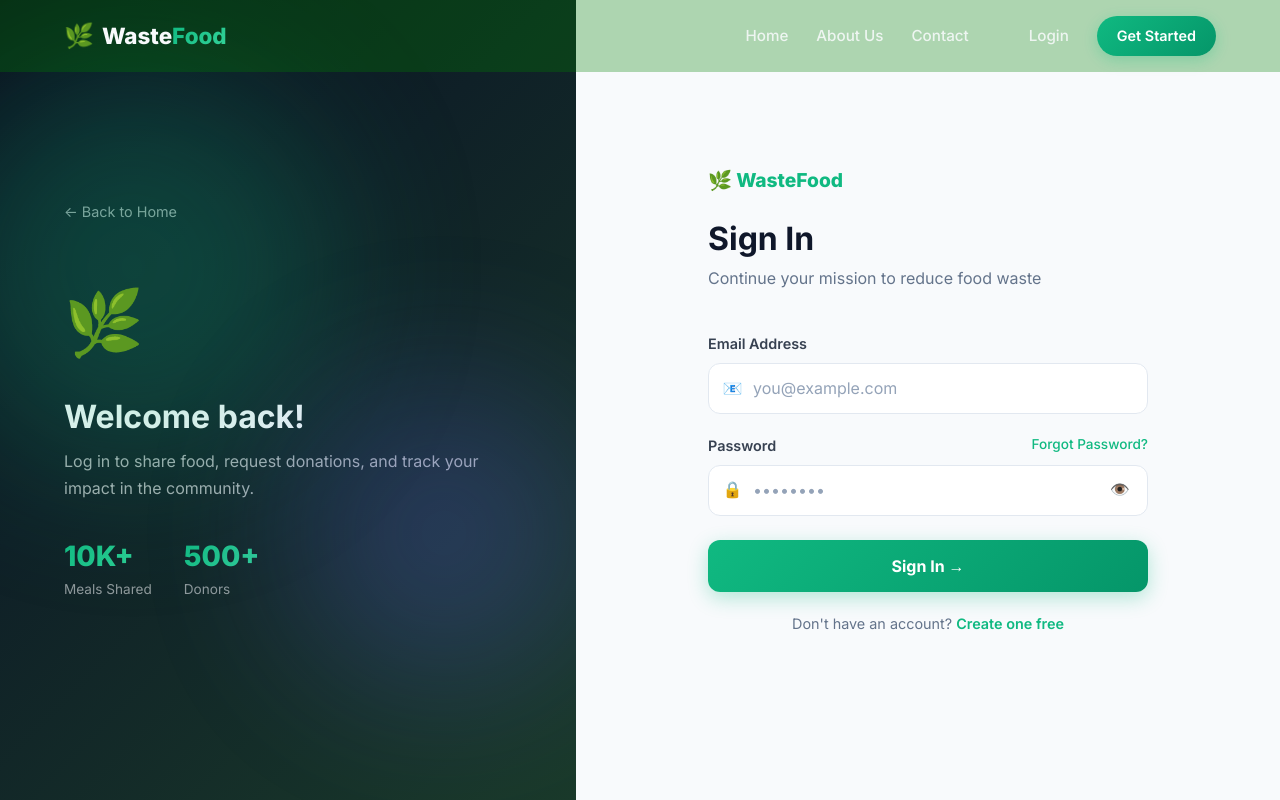
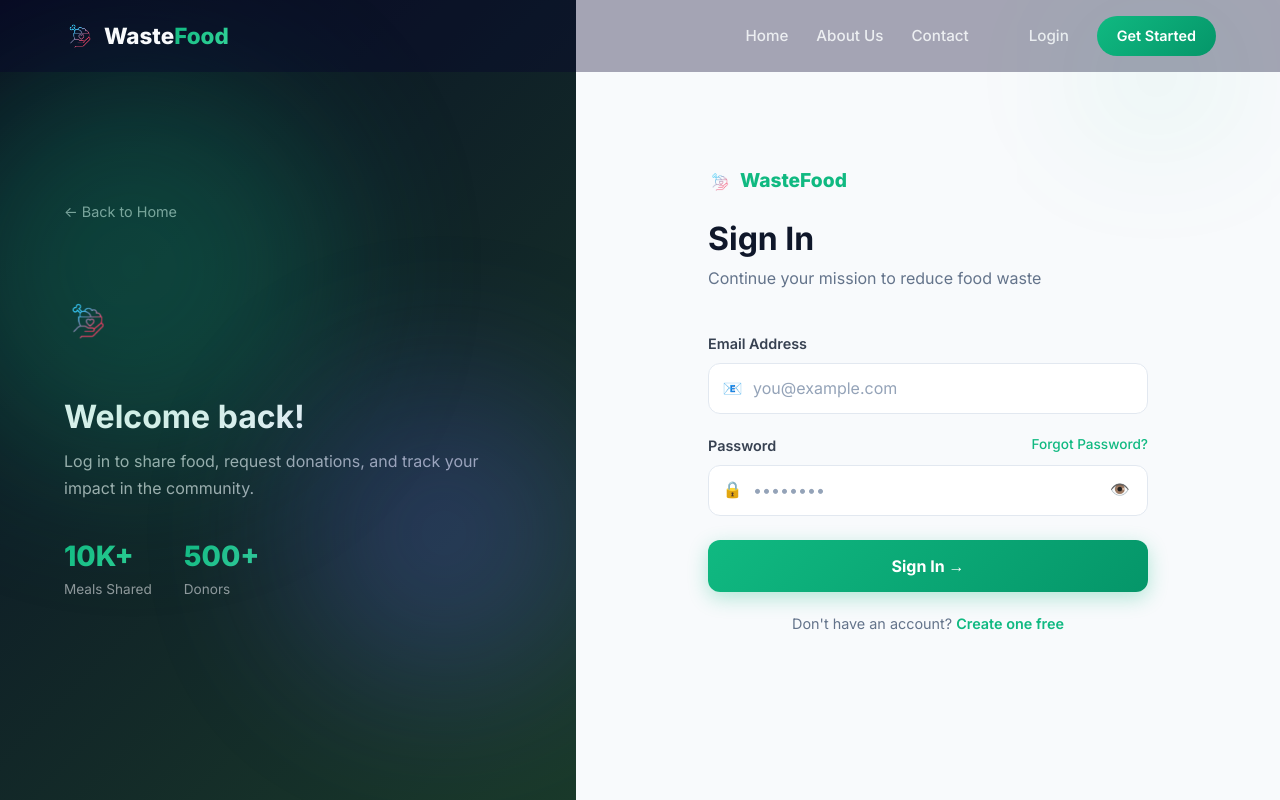
Before and after one commit to mallug18/food, a Vue app in the folder frontend/: page /login in a window 1280 px wide. Shown: the top 800 px of the page. Built offline with nearby package versions, Linux system fonts and the light colour scheme; no server answers.

Commit message:
added new annimation and added forget password and logo icon

```diff
--- a/frontend/index.html
+++ b/frontend/index.html
@@ -1,13 +1,16 @@
 <!DOCTYPE html>
 <html lang="">
+
 <head>
   <meta charset="UTF-8">
-    <!-- <link rel="icon" href="/"> -->
+  <link rel="icon" type="image/png" href="/favicon.png">
   <meta name="viewport" content="width=device-width, initial-scale=1.0">
   <title>Food-Donation</title>
 </head>
+
 <body>
   <div id="app"></div>
   <script type="module" src="/src/main.js"></script>
 </body>
+
 </html>
--- a/frontend/src/components/TheFooter.vue
+++ b/frontend/src/components/TheFooter.vue
@@ -11,7 +11,7 @@
       <div class="footer-grid">
         <!-- Brand -->
         <div class="footer-brand">
-          <div class="footer-logo">🌿 Waste<span>Food</span></div>
+          <div class="footer-logo"><img src="/favicon.png" alt="Logo" style="width: 24px; height: 24px; margin-right: 8px; vertical-align: middle;" />Waste<span>Food</span></div>
           <p>Connecting communities, reducing waste, fighting hunger — one meal at a time.</p>
           <div class="social-links">
             <a href="#" aria-label="Twitter" class="social-btn">𝕏</a>
--- a/frontend/src/components/TheHeader.vue
+++ b/frontend/src/components/TheHeader.vue
@@ -3,7 +3,7 @@
     <nav class="nav-inner">
       <!-- Logo -->
       <RouterLink to="/" class="logo">
-        <span class="logo-icon">🌿</span>
+        <img src="/favicon.png" alt="WasteFood Logo" class="logo-icon" />
         <span class="logo-text">Waste<span class="logo-accent">Food</span></span>
       </RouterLink>
 
@@ -130,7 +130,7 @@ header {
 
 /* Transparent state */
 header:not(.scrolled) {
-  background:rgba(0, 128, 0, 0.301);
+  background:rgba(6, 2, 44, 0.347);
 }
 
 /* Scrolled → glassmorphism */
@@ -163,7 +163,7 @@ header.scrolled {
   transition: transform 0.3s ease;
 }
 .logo:hover { transform: scale(1.05); }
-.logo-icon { font-size: 1.5rem; }
+.logo-icon { width: 32px; height: 32px; object-fit: contain; }
 .logo-text { color: #f8fafc; }
 .logo-accent {
   background: linear-gradient(135deg, #10b981, #34d399);
@@ -253,7 +253,7 @@ header.scrolled {
   border-radius: 8px;
   transition: all 0.3s ease;
 }
-.btn-nav-ghost:hover { color: #fff !important; background: rgba(255,255,255,0.08); }
+.btn-nav-ghost:hover { color: #1ad52198 !important; background: rgba(255,255,255,0.08); }
 
 .btn-nav-solid {
   color: #fff !important;
@@ -264,7 +264,7 @@ header.scrolled {
   background: linear-gradient(135deg, #10b981, #059669);
   border-radius: 9999px;
   transition: all 0.3s ease;
-  box-shadow: 0 4px 15px rgba(16, 185, 129, 0.3);
+  box-shadow: 0 40px 150px rgba(16, 185, 129, 0.3);
 }
 .btn-nav-solid:hover {
   transform: translateY(-2px);
@@ -277,7 +277,7 @@ header.scrolled {
   font-weight: 500;
   font-size: 0.9rem;
   padding: 0.5rem 1rem;
-  border: 1px solid rgba(255,255,255,0.2);
+  border: 1px solid rgba(5, 75, 14, 0.603);
   border-radius: 8px;
   transition: all 0.3s ease;
 }
--- a/frontend/src/views/ForgotPasswordView.vue
+++ b/frontend/src/views/ForgotPasswordView.vue
@@ -18,7 +18,7 @@
     <div class="auth-right">
       <div class="auth-form-card">
         <div class="form-header">
-          <RouterLink to="/" class="form-logo">🌿 WasteFood</RouterLink>
+          <RouterLink to="/" class="form-logo"><img src="/favicon.png" alt="Logo" style="width: 24px; height: 24px; margin-right: 8px; vertical-align: middle;" />WasteFood</RouterLink>
           <h1>Forgot Password</h1>
           <p>We'll email you instructions to reset your password.</p>
         </div>
--- a/frontend/src/views/LoginView.vue
+++ b/frontend/src/views/LoginView.vue
@@ -7,7 +7,7 @@
         <div class="auth-illustration">
           <div class="illus-orb illus-orb-1"></div>
           <div class="illus-orb illus-orb-2"></div>
-          <div class="illus-icon">🌿</div>
+          <div class="illus-icon"><img src="/favicon.png" alt="Logo" style="width: 48px; height: 48px; object-fit: contain;" /></div>
           <h2>Welcome back!</h2>
           <p>Log in to share food, request donations, and track your impact in the community.</p>
           <div class="auth-stats">
@@ -22,7 +22,7 @@
     <div class="auth-right">
       <div class="auth-form-card">
         <div class="form-header">
-          <RouterLink to="/" class="form-logo">🌿 WasteFood</RouterLink>
+          <RouterLink to="/" class="form-logo"><img src="/favicon.png" alt="Logo" style="width: 24px; height: 24px; margin-right: 8px; vertical-align: middle;" />WasteFood</RouterLink>
           <h1>Sign In</h1>
           <p>Continue your mission to reduce food waste</p>
         </div>
--- a/frontend/src/views/RegisterView.vue
+++ b/frontend/src/views/RegisterView.vue
@@ -23,7 +23,7 @@
     <div class="auth-right">
       <div class="auth-form-card">
         <div class="form-header">
-          <RouterLink to="/" class="form-logo">🌿 WasteFood</RouterLink>
+          <RouterLink to="/" class="form-logo"><img src="/favicon.png" alt="Logo" style="width: 24px; height: 24px; margin-right: 8px; vertical-align: middle;" />WasteFood</RouterLink>
           <h1>Create Account</h1>
           <p>Free to join. Start making a difference today.</p>
         </div>
--- a/frontend/src/views/UpdatePasswordView.vue
+++ b/frontend/src/views/UpdatePasswordView.vue
@@ -17,7 +17,7 @@
     <div class="auth-right">
       <div class="auth-form-card">
         <div class="form-header">
-          <RouterLink to="/" class="form-logo">🌿 WasteFood</RouterLink>
+          <RouterLink to="/" class="form-logo"><img src="/favicon.png" alt="Logo" style="width: 24px; height: 24px; margin-right: 8px; vertical-align: middle;" />WasteFood</RouterLink>
           <h1>Update Password</h1>
           <p>Enter your new password to regain access to your account.</p>
         </div>
```
Also changed, not shown: frontend/public/favicon.png (added), 1 other file (tests, documents, lock files or other folders). Lines whose indentation alone changed are shown as unchanged.
